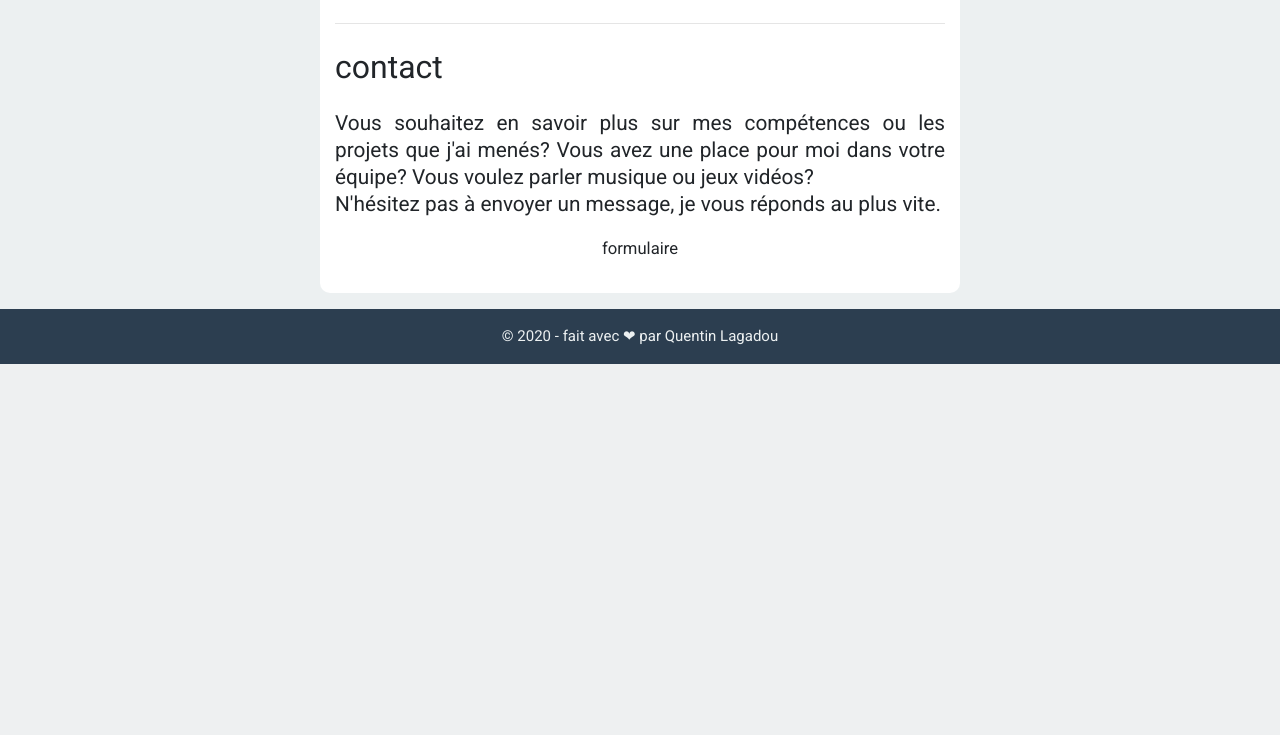
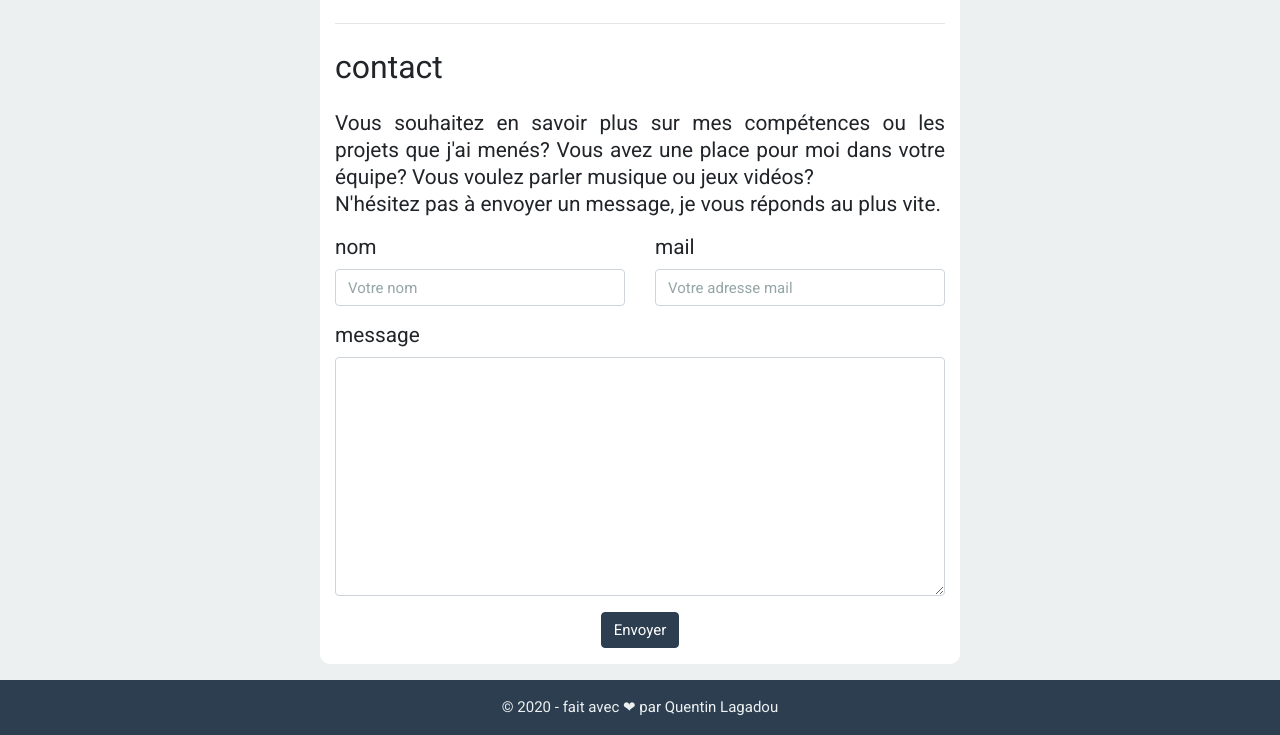
Before and after one commit to Ultrajet/portfolio, a PHP site: page / in a window 1280 px wide. Shown: the part 2243-2978 px from the top of the page. Before the commit the page ends 2607 px from the top, so only its background shows below. Run offline with PHP 8.4, Linux system fonts and the light colour scheme.

Commit message:
form contact (html)

```diff
--- a/css/style.css
+++ b/css/style.css
@@ -10,7 +10,7 @@ nav, header {
     border-radius: 10px
 }
 
-.container p, section a {
+.container p, section a, label {
     font-size: 1.3rem;
     line-height: 1.3
 }
--- a/index.php
+++ b/index.php
@@ -42,7 +42,8 @@
     <div class="container bg-white col-md-6 py-3">
 
         <header class="d-flex justify-content-between flex-wrap">
-            <img src="./assets/me.png" alt="Quentin Lagadou" class="mx-auto img-thumbnail rounded-circle" height="200" width="200">
+            <img src="./assets/me.png" alt="Quentin Lagadou" class="mx-auto img-thumbnail rounded-circle" height="200"
+                width="200">
             <div class="mx-auto text-center align-self-center">
                 <h1 class="text-info mb-0">Quentin Lagadou</h1>
                 <h2 class="mb-0" style="font-size: 2rem">Développeur Web Junior</h2>
@@ -287,7 +288,23 @@
                     parler musique ou jeux vidéos?<br>
                     N'hésitez pas à envoyer un message, je vous réponds au plus vite.
                 </p>
-                <p class="text-center"><small>formulaire</small></p>
+                <form action="">
+                    <div class="row">
+                        <div class="form-group col-sm-6">
+                            <label for="nom">nom</label>
+                            <input type="text" class="form-control" name="nom" id="nom" placeholder="Votre nom">
+                        </div>
+                        <div class="form-group col-sm-6">
+                            <label for="email">mail</label>
+                            <input type="email" class="form-control" name="email" id="email" placeholder="Votre adresse mail">
+                        </div>
+                    </div>
+                    <div class="form-group">
+                        <label for="message">message</label>
+                        <textarea class="form-control" name="message" id="message" rows="10" style="color:inherit"></textarea>
+                    </div>
+                    <button type="submit" class="d-block mx-auto btn btn-primary">Envoyer</button>
+                </form>
             </div>
         </main>
 
```
